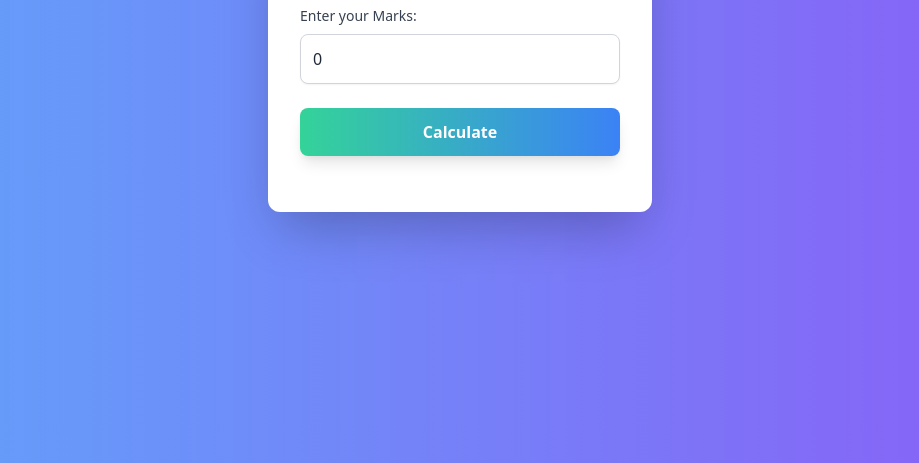
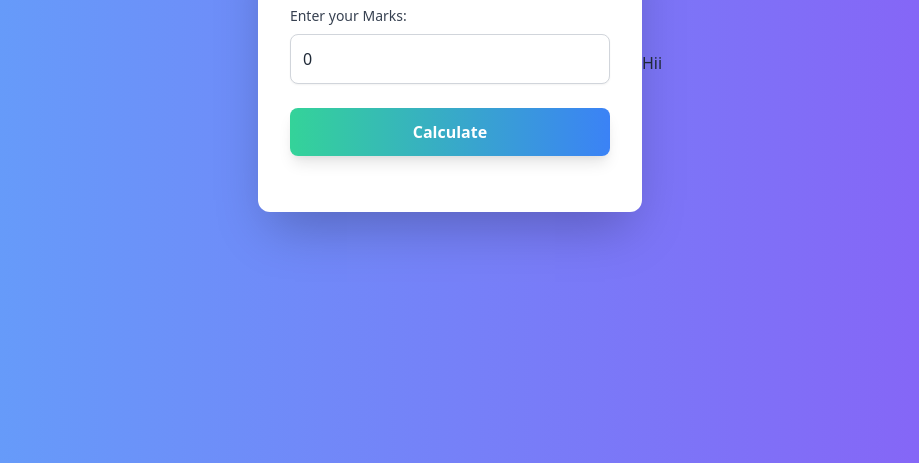
Before and after one commit to asifmehedi41/JavascriptProject, a plain HTML site: page index.html in a window 1280 px wide. Shown: the part 337-800 px from the top of the page, without its empty margins (180-1099 px from the left). Drawn offline with nearby package versions, Linux system fonts and the light colour scheme.

Commit message:
New Branch

```diff
--- a/index.html
+++ b/index.html
@@ -23,6 +23,8 @@
         <p id="result" class="mt-6 text-lg text-center text-gray-900 font-medium"></p>
     </div>
 
+    <h3>Hii</h3>
+
     <script src="index.js"></script>
 </body>
 
```
